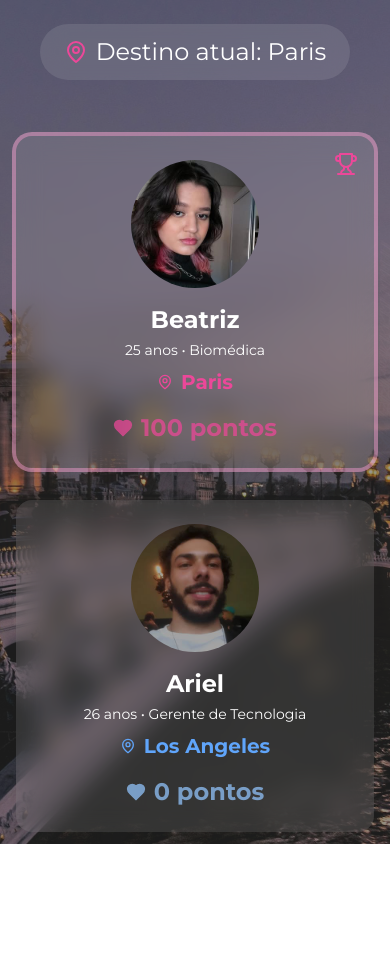
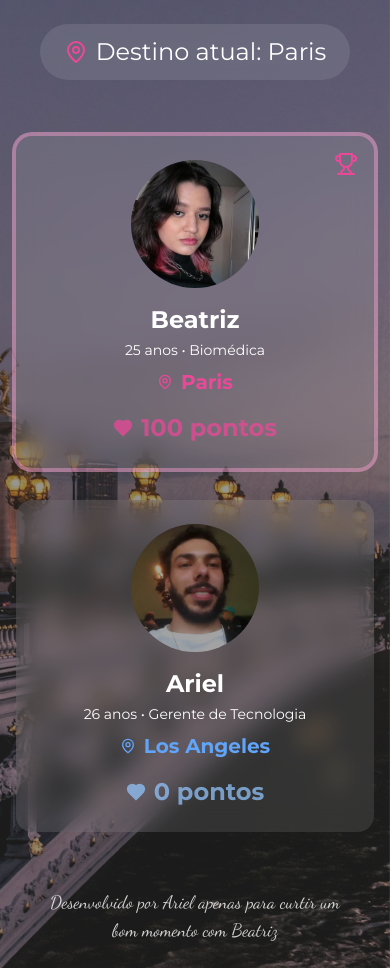
Before and after one commit to GitArika/couple-game, a React (Vite) app: page / in a window 390 px wide. Built offline with nearby package versions, Linux system fonts and the light colour scheme.

Commit message:
fix: enhancements to mobile scrolls smothness

```diff
--- a/src/App.tsx
+++ b/src/App.tsx
@@ -1,4 +1,4 @@
-import React from "react";
+import React, { useState, useEffect } from "react";
 import { PlayerCard } from "./components/PlayerCard";
 import { BackgroundCarousel } from "./components/BackgroundCarousel";
 import { MapPin } from "lucide-react";
@@ -33,16 +33,27 @@ const gameState = {
 };
 
 function App() {
+  const [viewportHeight, setViewportHeight] = useState(window.innerHeight);
+
+  useEffect(() => {
+    const updateViewportHeight = () => setViewportHeight(window.innerHeight);
+
+    window.addEventListener("resize", updateViewportHeight);
+    updateViewportHeight(); // Ensure correct height on mount
+
+    return () => window.removeEventListener("resize", updateViewportHeight);
+  }, []);
+
   const winningPlayer = gameState.players.reduce((prev, current) =>
     prev.points > current.points ? prev : current
   );
 
   return (
-    <div className="min-h-screen w-full">
+    <div className="relative w-full min-h-screen">
       <BackgroundCarousel destination={gameState.currentDestination} />
 
       {/* Header */}
-      <header className="w-full py-6 px-4 text-center relative">
+      <header className="w-full py-6 px-4 text-center relative z-10">
         <div className="inline-flex items-center gap-2 bg-white/10 backdrop-blur-md px-6 py-3 rounded-full">
           <MapPin className="text-pink-500" />
           <h1 className="font-montserrat text-2xl md:text-3xl text-white">
@@ -52,7 +63,7 @@ function App() {
       </header>
 
       {/* Main Content */}
-      <main className="container mx-auto px-4 py-8">
+      <main className="container mx-auto px-4 py-8 relative z-10">
         <div className="grid md:grid-cols-2 gap-8 max-w-4xl mx-auto">
           {gameState.players.map((player) => (
             <PlayerCard
@@ -65,7 +76,7 @@ function App() {
       </main>
 
       {/* Footer */}
-      <footer className="w-full py-4 px-4 text-center">
+      <footer className="w-full py-4 px-4 text-center relative z-10">
         <p className="font-dancing text-lg md:text-xl text-white/80 inline-block px-6 py-2 rounded-full">
           Desenvolvido por Ariel apenas para curtir um bom momento com Beatriz
         </p>
--- a/src/components/BackgroundCarousel.tsx
+++ b/src/components/BackgroundCarousel.tsx
@@ -1,4 +1,4 @@
-import React, { useState, useEffect } from "react";
+import React, { useState, useEffect, useRef } from "react";
 
 import Paris1 from "../assets/paris1.jpeg";
 import Paris2 from "../assets/paris2.jpeg";
@@ -23,31 +23,33 @@ interface BackgroundCarouselProps {
 
 export function BackgroundCarousel({ destination }: BackgroundCarouselProps) {
   const [currentImageIndex, setCurrentImageIndex] = useState(0);
-  const images = destinations[destination as keyof typeof destinations] || [];
+  const imagesRef = useRef(
+    destinations[destination as keyof typeof destinations] || []
+  );
 
   useEffect(() => {
     const timer = setInterval(() => {
-      setCurrentImageIndex((prev) => (prev + 1) % images.length);
+      setCurrentImageIndex((prev) => (prev + 1) % imagesRef.current.length);
     }, 5000);
 
     return () => clearInterval(timer);
-  }, [images.length]);
+  }, []);
 
   return (
-    <div className="fixed inset-0 -z-10">
-      {images.map((url, index) => (
+    <div className="absolute top-0 left-0 w-full h-full overflow-hidden">
+      {imagesRef.current.map((url, index) => (
         <div
           key={url}
-          className={`
-            absolute inset-0 bg-cover bg-center transition-opacity duration-1000
-            ${index === currentImageIndex ? "opacity-100" : "opacity-0"}
-          `}
+          className={`absolute top-0 left-0 w-full h-full bg-cover bg-center transition-opacity duration-1000 ${
+            index === currentImageIndex ? "opacity-100" : "opacity-0"
+          }`}
           style={{
             backgroundImage: `url(${url})`,
+            height: "100%", // Cover the entire parent container
           }}
         />
       ))}
-      <div className="absolute inset-0 bg-black/40" /> {/* Overlay */}
+      <div className="absolute inset-0 bg-black/40" />
     </div>
   );
 }
--- a/src/index.css
+++ b/src/index.css
@@ -1,4 +1,4 @@
-@import url('https://fonts.googleapis.com/css2?family=Montserrat:wght@400;500;600;700&family=Dancing+Script:wght@400;700&display=swap');
+@import url("https://fonts.googleapis.com/css2?family=Montserrat:wght@400;500;600;700&family=Dancing+Script:wght@400;700&display=swap");
 
 @tailwind base;
 @tailwind components;
@@ -9,9 +9,15 @@ body {
 }
 
 .font-montserrat {
-  font-family: 'Montserrat', sans-serif;
+  font-family: "Montserrat", sans-serif;
 }
 
 .font-dancing {
-  font-family: 'Dancing Script', cursive;
+  font-family: "Dancing Script", cursive;
 }
+/* Add this to your index.css or global styles */
+html,
+body {
+  overflow-x: hidden; /* Prevent horizontal scrolling */
+  scroll-behavior: smooth; /* Enable smooth scrolling */
+}
```
